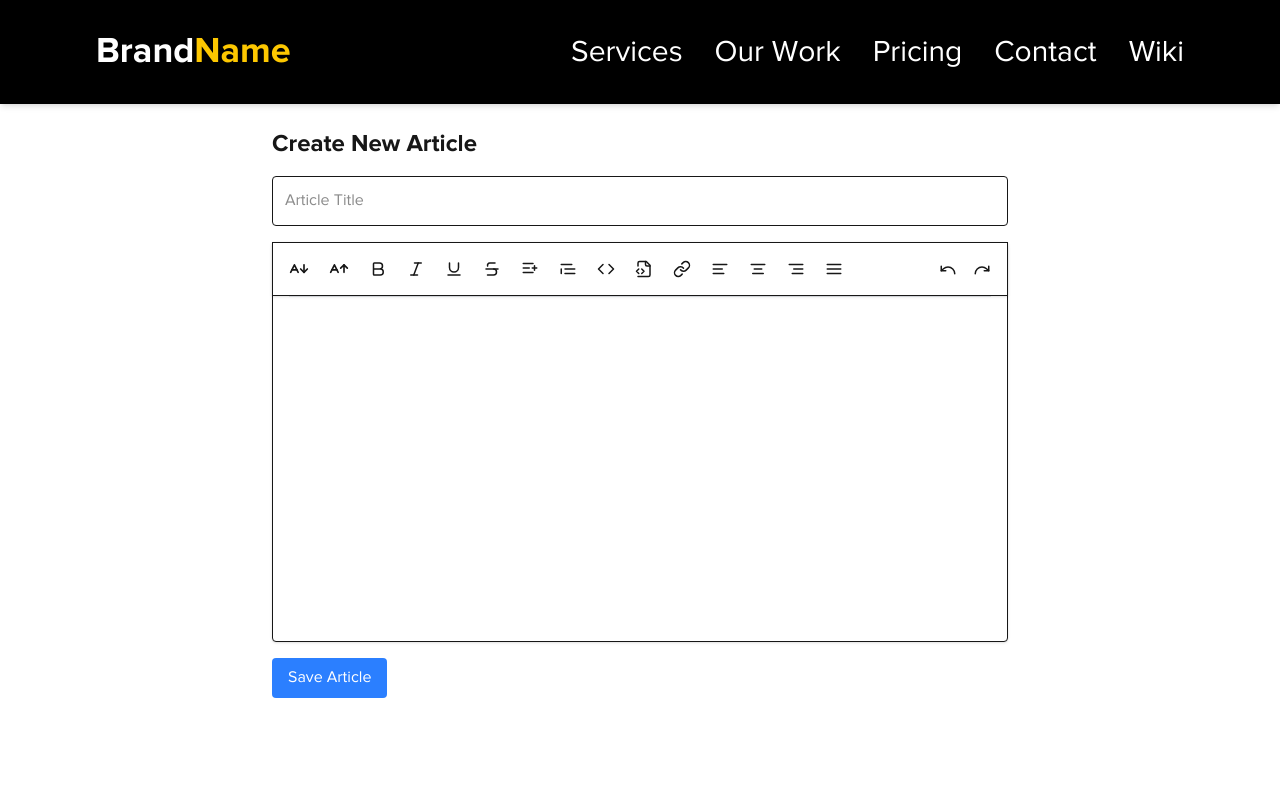
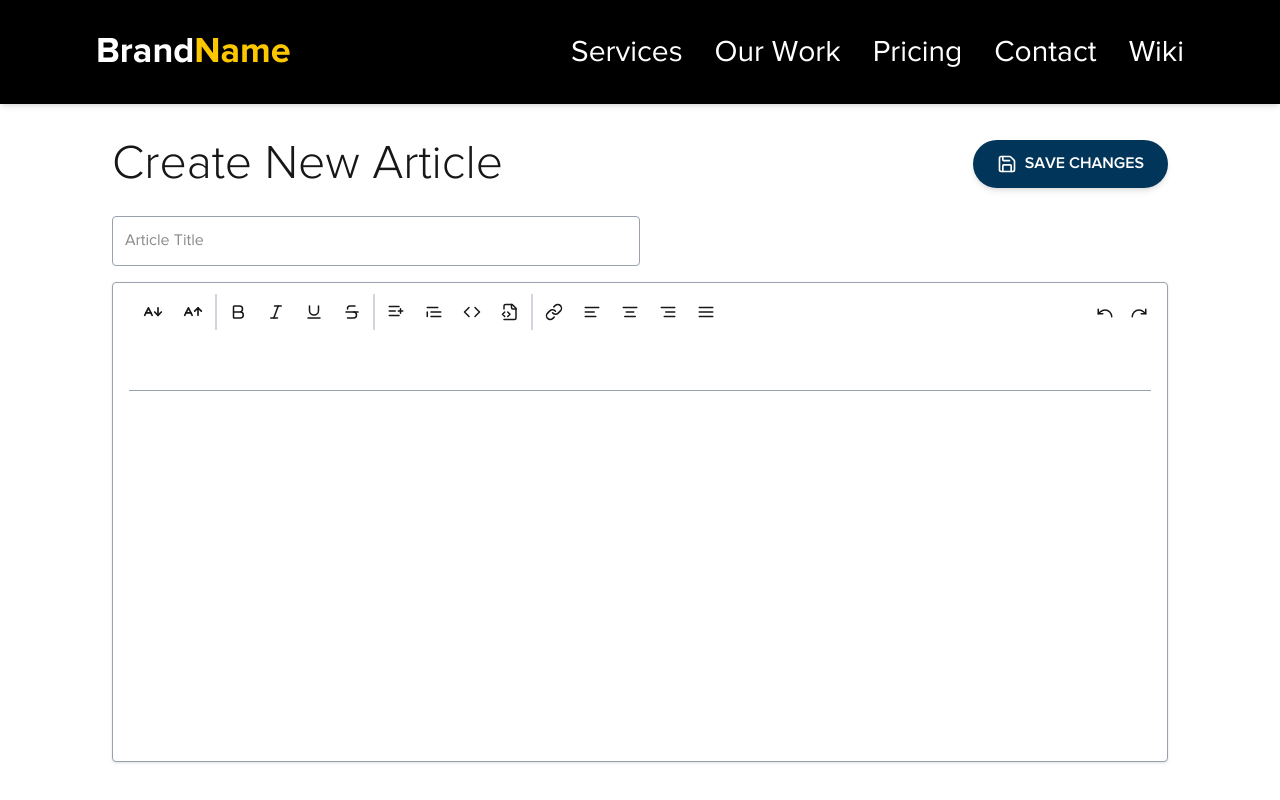
Before and after one commit to judeandy1999/vamossy.com, a Next.js app: page /create-article in a window 1280 px wide. Built offline with nearby package versions, Linux system fonts and the light colour scheme; no server answers.

Commit message:
feat: enhance article creation UI with save button and improved layout

```diff
--- a/app/create-article/page.jsx
+++ b/app/create-article/page.jsx
@@ -5,6 +5,7 @@ import { useState } from 'react';
 import DOMPurify from 'dompurify';
 import { supabase } from '@/utils/client';
 import RichTextEditor from '@/components/rich-text-editor';
+import { Save } from 'lucide-react';
 
 export default function Page() {
   const [title, setTitle] = useState('');
@@ -37,25 +38,27 @@ export default function Page() {
   };
 
   return (
-    <div className="max-w-3xl mx-auto p-4 pt-32">
-      <h1 className="text-2xl font-bold mb-4">Create New Article</h1>
+    <div className="mx-24 p-4 pt-32">
+      <div className="flex items-center justify-between mb-4">
+        <h1 className="text-[48px] font-light">Create New Article</h1>
+        <button
+          onClick={saveArticle}
+          className="flex items-center gap-2 bg-[#02355A] text-white font-semibold px-6 py-3 rounded-full shadow-md hover:bg-gray-600 transition-colors"
+        >
+          <Save size={20} />
+          <span>SAVE CHANGES</span>
+        </button>
+      </div>
 
       <input
         type="text"
         placeholder="Article Title"
         value={title}
         onChange={e => setTitle(e.target.value)}
-        className="w-full mb-4 p-3 border rounded focus:outline-none focus:ring-2 focus:ring-blue-400"
+        className="w-1/2 mb-4 p-3 border-gray-400 border rounded focus:outline-none focus:ring-2 focus:ring-blue-400"
       />
 
       <RichTextEditor content={content} onContentChange={setContent} />
-
-      <button
-        onClick={saveArticle}
-        className="mt-4 bg-blue-500 text-white px-4 py-2 rounded hover:bg-blue-600 transition-colors"
-      >
-        Save Article
-      </button>
 
       {status && <p className="mt-2 text-sm text-gray-600">{status}</p>}
     </div>
--- a/app/globals.css
+++ b/app/globals.css
@@ -15,8 +15,22 @@ body {
   flex: 1;
   min-height: 100%;
   outline: none;
-  border-top: 2px solid #e5e7eb; /* Light gray border */
+  overflow: scroll;
+  max-height: 50vh;
+  padding-top: 1rem;
+  position: unset;
 }
+
+.ProseMirror::before {
+  content: '';
+  position: absolute;
+  top: 55px;
+  left: 0px;
+  right: 0px;
+  height: 1px;
+  background-color: oklch(70.7% 0.022 261.325);
+}
+
 .ProseMirror p {
   padding-top: 1rem;
 }
--- a/components/editor-toolbar.jsx
+++ b/components/editor-toolbar.jsx
@@ -80,23 +80,23 @@ export default function EditorToolbar({ editor }) {
             placeholder="Enter URL"
             value={linkUrl}
             onChange={(e) => setLinkUrl(e.target.value)}
-            className="flex-1 p-2 focus:outline-none mt-2 animate-fade-in"
+            className="flex-1 p-2 focus:outline-none animate-fade-in"
           />
           <button
             onClick={applyLink}
-            className="p-2 pt-4 rounded hover:bg-green-100 focus:bg-green-200 transition-colors"
+            className="p-2 rounded hover:bg-green-100 focus:bg-green-200 transition-colors"
           >
             <Check size={18} className="text-green-600" />
           </button>
           <button
             onClick={() => setShowLinkInput(false)}
-            className="p-2 pt-4 rounded hover:bg-red-100 focus:bg-red-200 transition-colors"
+            className="p-2 rounded hover:bg-red-100 focus:bg-red-200 transition-colors"
           >
             <X size={18} className="text-red-600" />
           </button>
         </div>
       ) : (
-        <div className="flex z-10 items-end justify-between flex-wrap gap-2 p-2 border bg-white shadow mb-4 sticky top-0 z-10 animate-fade-in">
+        <div className="flex z-10 items-end justify-between flex-wrap gap-2 p-1 rounded-t-sm bg-white sticky top-2 z-10 animate-fade-in">
           <div className='flex gap-1'>
             <ToolbarButton
               onClick={() => adjustFontSize(-2)}
@@ -110,11 +110,12 @@ export default function EditorToolbar({ editor }) {
               iconSize={20}
               label="Larger Font"
             />
+            <div className="border-l border-[1px] border-gray-300 h-9" />
             <ToolbarButton onClick={() => editor.chain().focus().toggleBold().run()} icon={Bold} label="Bold" isActive={editor.isActive('bold')} />
             <ToolbarButton onClick={() => editor.chain().focus().toggleItalic().run()} icon={Italic} label="Italic" isActive={editor.isActive('italic')} />
             <ToolbarButton onClick={() => editor.chain().focus().toggleUnderline().run()} icon={Underline} label="Underline" isActive={editor.isActive('underline')} />
             <ToolbarButton onClick={() => editor.chain().focus().toggleStrike().run()} icon={Strikethrough} label="Strikethrough" isActive={editor.isActive('strike')} />
-            {/* Dropdown for Lists */}
+            <div className="border-l border-[1px] border-gray-300 h-9" />
             <div className="relative">
               <ToolbarButton
                 onClick={() => setShowListDropdown(!showListDropdown)}
@@ -152,6 +153,7 @@ export default function EditorToolbar({ editor }) {
             <ToolbarButton onClick={() => editor.chain().focus().toggleBlockquote().run()} icon={TextQuote} label="Blockquote" />
             <ToolbarButton onClick={() => editor.chain().focus().toggleCode().run()} icon={Code} label="Inline Code" />
             <ToolbarButton onClick={() => editor.chain().focus().toggleCodeBlock().run()} icon={FileCode2} label="Code Block" />
+            <div className="border-l border-[1px] border-gray-300 h-9" />
             <ToolbarButton
               onClick={handleLinkButtonClick}
               icon={LinkIcon}
--- a/components/rich-text-editor.jsx
+++ b/components/rich-text-editor.jsx
@@ -52,12 +52,12 @@ export default function RichTextEditor({ content, onContentChange }) {
 
   return (
     <div className='relative'>
-      <div className='absolute right-0 -top-0 w-full'>
+      <div className='absolute right-0 top-2 w-[99%] p-2 py-0'>
         <EditorToolbar editor={editor} />
       </div>
       <EditorContent
         editor={editor}
-        className="border z-5 pt-13 p-4 min-h-[400px] rounded bg-white shadow focus:outline-none flex flex-col"
+        className="relative border border-gray-400 h-[60vh] z-5 pt-13 p-4 min-h-[400px] rounded bg-white shadow focus:outline-none flex flex-col"
       />
     </div>
   );
```
